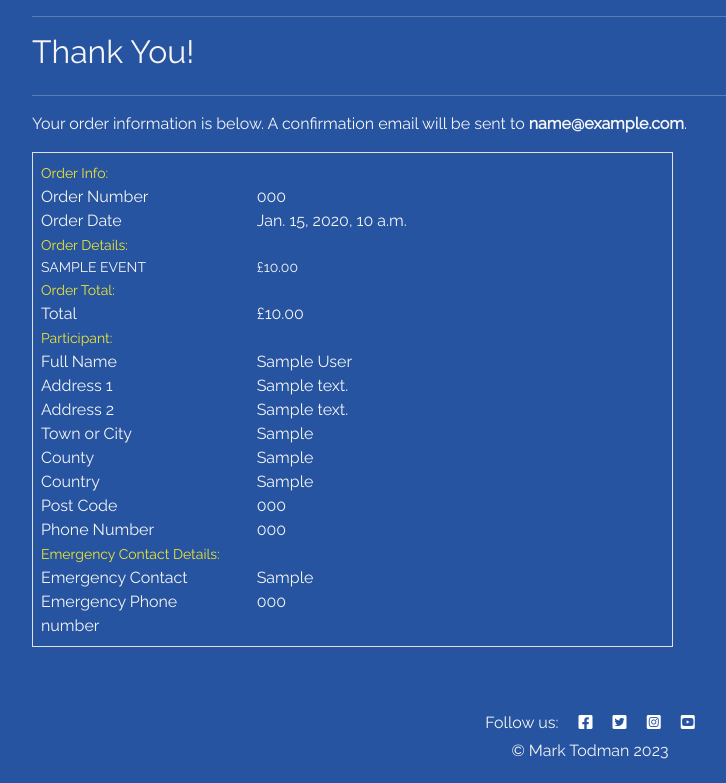
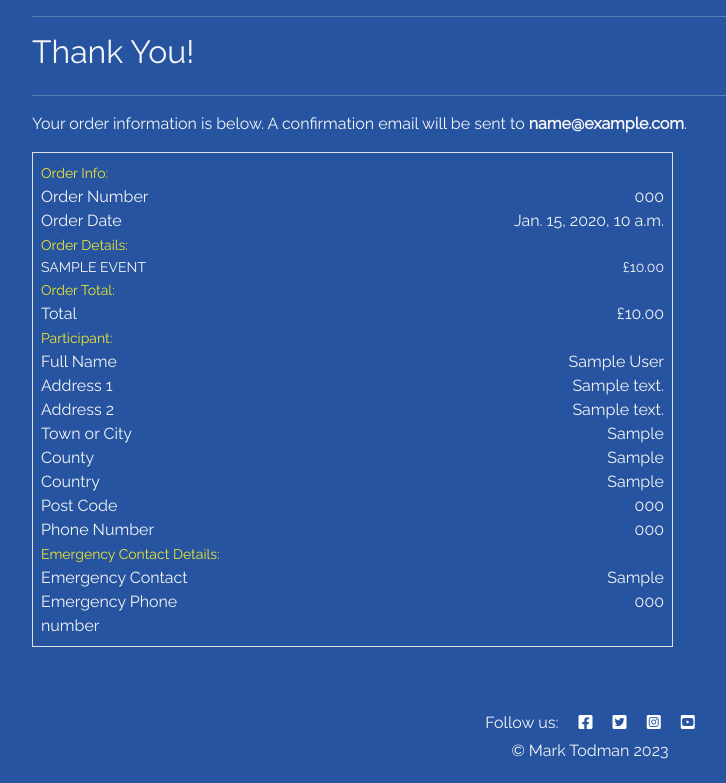
Before and after one commit to marktodman/endurance-republic, a Django app: page /checkout/checkout_success/000/ in a window 1280 px wide. Shown: the part 105-888 px from the top of the page, without its empty margins (50-776 px from the left). Run offline with Django 3.2, Linux system fonts and the light colour scheme; tables that the repository leaves empty hold one stand-in row (values such as "Sample post"); some libraries are stand-ins or nearby versions; some web fonts are replaced.

Commit message:
style: Style checkout success template

```diff
--- a/checkout/templates/checkout/checkout_success.html
+++ b/checkout/templates/checkout/checkout_success.html
@@ -28,8 +28,8 @@
                     <div class="col-12 col-md-4">
                         <p class="mb-0 font-weight-bold">Order Number</p>
                     </div>
-                    <div class="col-12 col-md-8 text-md-right">
-                        <p class="mb-0">{{ order.order_number }}</p>
+                    <div class="col-12 col-md-8">
+                        <p class="mb-0 float-end">{{ order.order_number }}</p>
                     </div>
                 </div>
 
@@ -37,8 +37,8 @@
                     <div class="col-12 col-md-4">
                         <p class="mb-0 font-weight-bold">Order Date</p>
                     </div>
-                    <div class="col-12 col-md-8 text-md-right">
-                        <p class="mb-0">{{ order.date }}</p>
+                    <div class="col-12 col-md-8">
+                        <p class="mb-0 float-end">{{ order.date }}</p>
                     </div>
                 </div>
 
@@ -55,8 +55,8 @@
                             {{ item.event.name|upper }}
                         </p>
                     </div>
-                    <div class="col-12 col-md-8 text-md-right">
-                        <p class="small mb-0">£{{ item.event.price }} </p>
+                    <div class="col-12 col-md-8">
+                        <p class="small mb-0 float-end">£{{ item.event.price }} </p>
                     </div>
                 </div>
                 {% endfor %}
@@ -71,8 +71,8 @@
                     <div class="col-12 col-md-4">
                         <p class="mb-0 font-weight-bold">Total</p>
                     </div>
-                    <div class="col-12 col-md-8 text-md-right">
-                        <p class="mb-0">£{{ order.total }}</p>
+                    <div class="col-12 col-md-8">
+                        <p class="mb-0 float-end">£{{ order.total }}</p>
                     </div>
                 </div>
 
@@ -86,8 +86,8 @@
                     <div class="col-12 col-md-4">
                         <p class="mb-0 font-weight-bold">Full Name</p>
                     </div>
-                    <div class="col-12 col-md-8 text-md-right">
-                        <p class="mb-0">{{ order.full_name }}</p>
+                    <div class="col-12 col-md-8">
+                        <p class="mb-0 float-end">{{ order.full_name }}</p>
                     </div>
                 </div>
 
@@ -95,8 +95,8 @@
                     <div class="col-12 col-md-4">
                         <p class="mb-0 font-weight-bold">Address 1</p>
                     </div>
-                    <div class="col-12 col-md-8 text-md-right">
-                        <p class="mb-0">{{ order.street_address1 }}</p>
+                    <div class="col-12 col-md-8">
+                        <p class="mb-0 float-end">{{ order.street_address1 }}</p>
                     </div>
                 </div>
 
@@ -105,8 +105,8 @@
                     <div class="col-12 col-md-4">
                         <p class="mb-0 font-weight-bold">Address 2</p>
                     </div>
-                    <div class="col-12 col-md-8 text-md-right">
-                        <p class="mb-0">{{ order.street_address2 }}</p>
+                    <div class="col-12 col-md-8">
+                        <p class="mb-0 float-end">{{ order.street_address2 }}</p>
                     </div>
                 </div>
                 {% endif %}
@@ -115,8 +115,8 @@
                     <div class="col-12 col-md-4">
                         <p class="mb-0 font-weight-bold">Town or City</p>
                     </div>
-                    <div class="col-12 col-md-8 text-md-right">
-                        <p class="mb-0">{{ order.town_or_city }}</p>
+                    <div class="col-12 col-md-8">
+                        <p class="mb-0 float-end">{{ order.town_or_city }}</p>
                     </div>
                 </div>
 
@@ -125,8 +125,8 @@
                     <div class="col-12 col-md-4">
                         <p class="mb-0 font-weight-bold">County</p>
                     </div>
-                    <div class="col-12 col-md-8 text-md-right">
-                        <p class="mb-0">{{ order.county }}</p>
+                    <div class="col-12 col-md-8">
+                        <p class="mb-0 float-end">{{ order.county }}</p>
                     </div>
                 </div>
                 {% endif %}
@@ -135,8 +135,8 @@
                     <div class="col-12 col-md-4">
                         <p class="mb-0 font-weight-bold">Country</p>
                     </div>
-                    <div class="col-12 col-md-8 text-md-right">
-                        <p class="mb-0">{{ order.country }}</p>
+                    <div class="col-12 col-md-8">
+                        <p class="mb-0 float-end">{{ order.country }}</p>
                     </div>
                 </div>
 
@@ -145,8 +145,8 @@
                     <div class="col-12 col-md-4">
                         <p class="mb-0 font-weight-bold">Post Code</p>
                     </div>
-                    <div class="col-12 col-md-8 text-md-right">
-                        <p class="mb-0">{{ order.postcode }}</p>
+                    <div class="col-12 col-md-8">
+                        <p class="mb-0 float-end">{{ order.postcode }}</p>
                     </div>
                 </div>
                 {% endif %}
@@ -156,8 +156,8 @@
                     <div class="col-12 col-md-4">
                         <p class="mb-0 font-weight-bold">Phone Number</p>
                     </div>
-                    <div class="col-12 col-md-8 text-md-right">
-                        <p class="mb-0">{{ order.phone_number }}</p>
+                    <div class="col-12 col-md-8">
+                        <p class="mb-0 float-end">{{ order.phone_number }}</p>
                     </div>
                 </div>
 
@@ -171,8 +171,8 @@
                     <div class="col-12 col-md-4">
                         <p class="mb-0 font-weight-bold">Emergency Contact</p>
                     </div>
-                    <div class="col-12 col-md-8 text-md-right">
-                        <p class="mb-0">{{ order.emergency_contact }}</p>
+                    <div class="col-12 col-md-8">
+                        <p class="mb-0 float-end">{{ order.emergency_contact }}</p>
                     </div>
                 </div>
 
@@ -180,8 +180,8 @@
                     <div class="col-12 col-md-4">
                         <p class="mb-0 font-weight-bold">Emergency Phone number</p>
                     </div>
-                    <div class="col-12 col-md-8 text-md-right">
-                        <p class="mb-0">{{ order.emergency_number }}</p>
+                    <div class="col-12 col-md-8">
+                        <p class="mb-0 float-end">{{ order.emergency_number }}</p>
                     </div>
                 </div>
 
```
